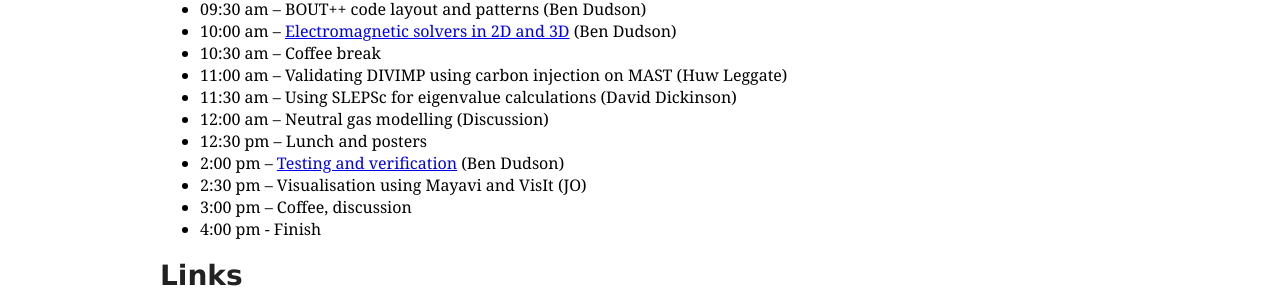
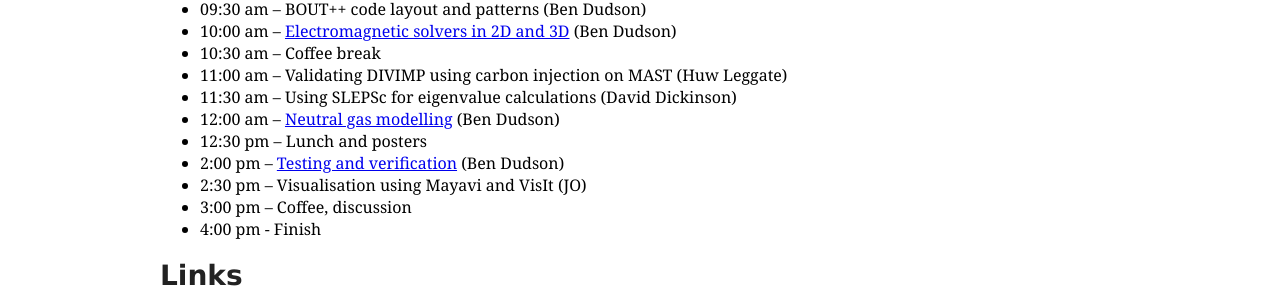
Before and after one commit to boutproject/boutproject.github.io, a Jekyll site: the page built from workshop2014.markdown, in a window 1280 px wide. Shown: the part 722-1024 px from the top of the page. Built offline with Jekyll 4.4.1, drawn with Linux system fonts in a browser that asks for light colours; Markdown is read by kramdown in place of the engine named in the settings.

Commit message:
Added neutral gas talk

```diff
--- a/workshop2014.markdown
+++ b/workshop2014.markdown
@@ -33,7 +33,7 @@
 * 10:30 am – Coffee break
 * 11:00 am – Validating DIVIMP using carbon injection on MAST (Huw Leggate)
 * 11:30 am – Using SLEPSc for eigenvalue calculations (David Dickinson)
-* 12:00 am – Neutral gas modelling (Discussion)
+* 12:00 am – [Neutral gas modelling](workshop2014/neutrals.pdf) (Ben Dudson)
 * 12:30 pm – Lunch and posters
 * 2:00 pm – [Testing and verification](workshop2014/testing.pdf) (Ben Dudson)
 * 2:30 pm – Visualisation using Mayavi and VisIt (JO)
```
Also changed, not shown: 1 other file.
